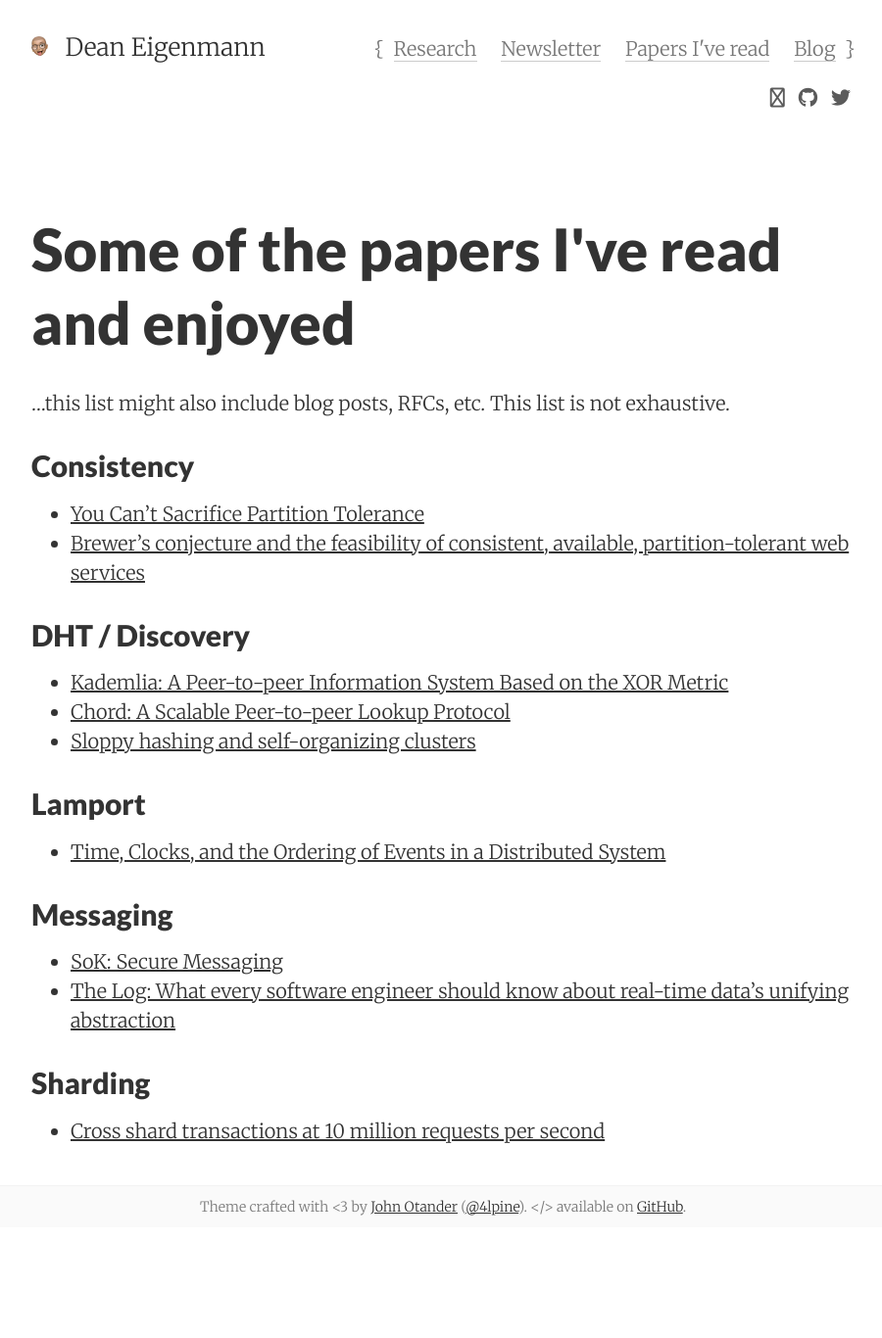
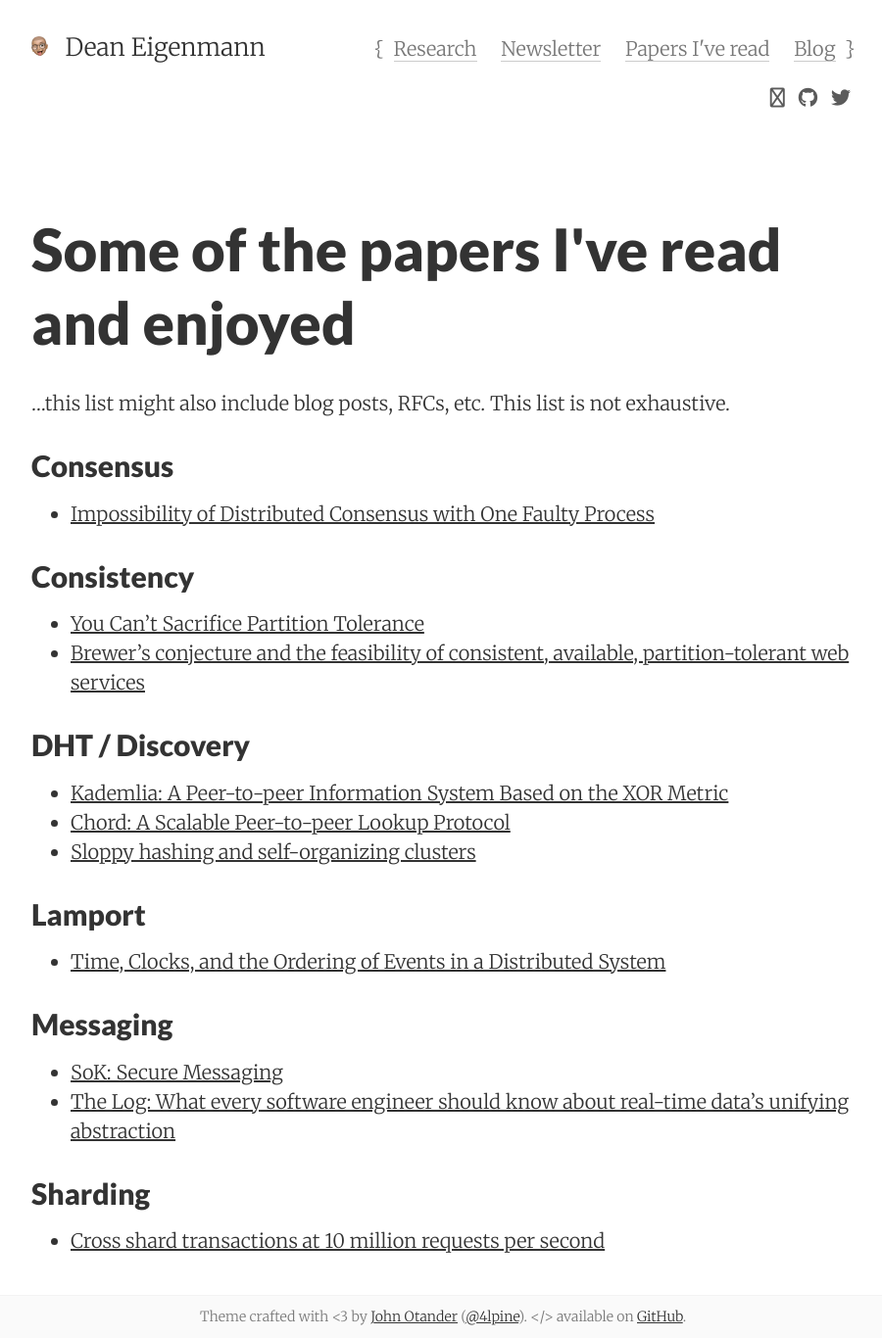
Before and after one commit to decanus/dean.eigenmann.me, a Jekyll site: the page built from papers_i_read.md, in a window 1280 px wide. Shown: the whole page at 98% size, without its empty margins (188-1088 px from the left). Built offline with Jekyll 4.4.1, drawn with Linux system fonts in a browser that asks for light colours; nearby versions of some CDN libraries; before the commit the page ends 1253 px from its top, so only the background shows below that.

Commit message:
Update papers_i_read.md

```diff
--- a/papers_i_read.md
+++ b/papers_i_read.md
@@ -7,6 +7,9 @@ tags: papers-i-read
 ---
 
 ...this list might also include blog posts, RFCs, etc. This list is not exhaustive.
+
+## Consensus
+ - [Impossibility of Distributed Consensus with One Faulty Process](https://groups.csail.mit.edu/tds/papers/Lynch/jacm85.pdf)
 
 ## Consistency
   - [You Can’t Sacrifice Partition Tolerance](http://codahale.com/you-cant-sacrifice-partition-tolerance/)
```
